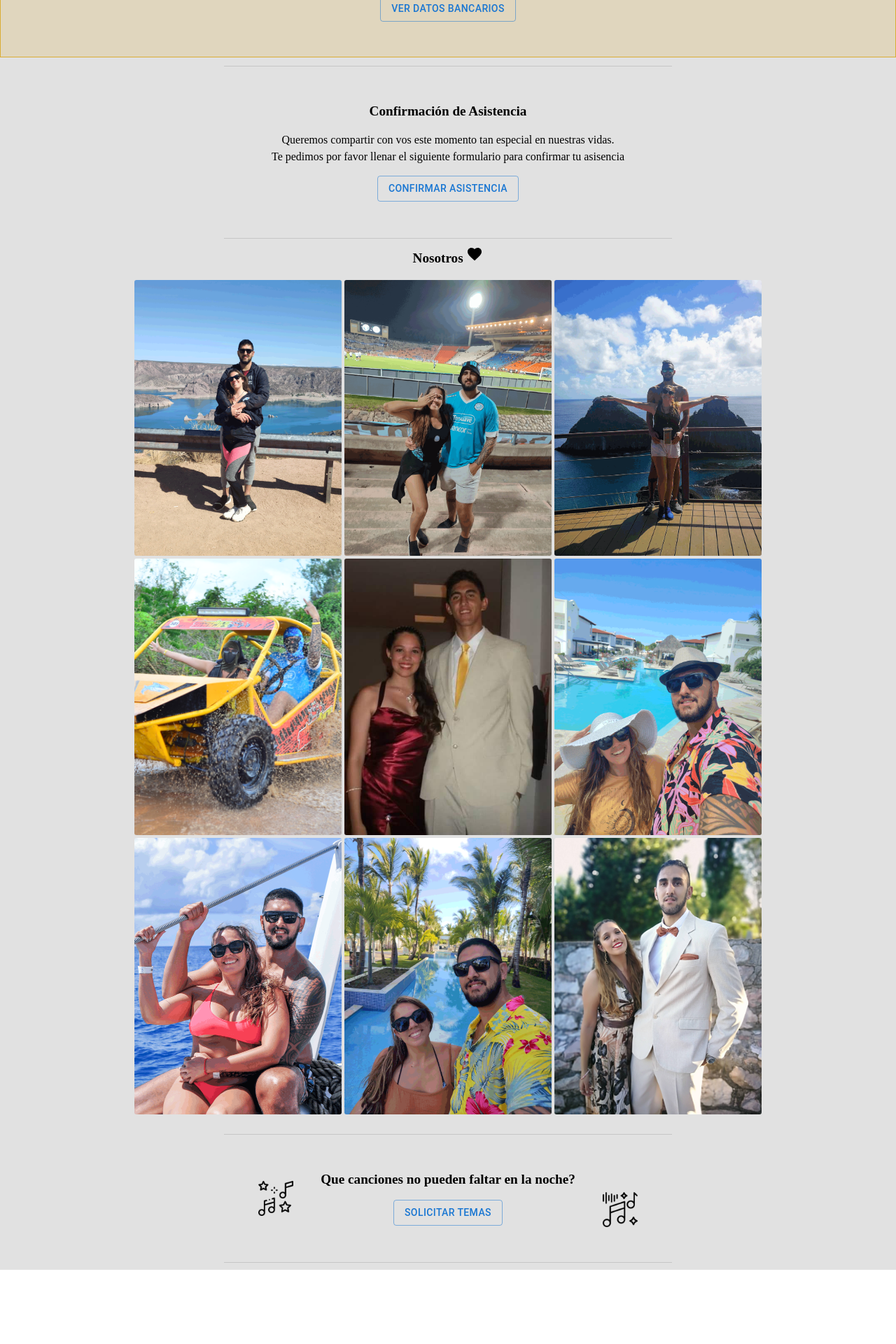
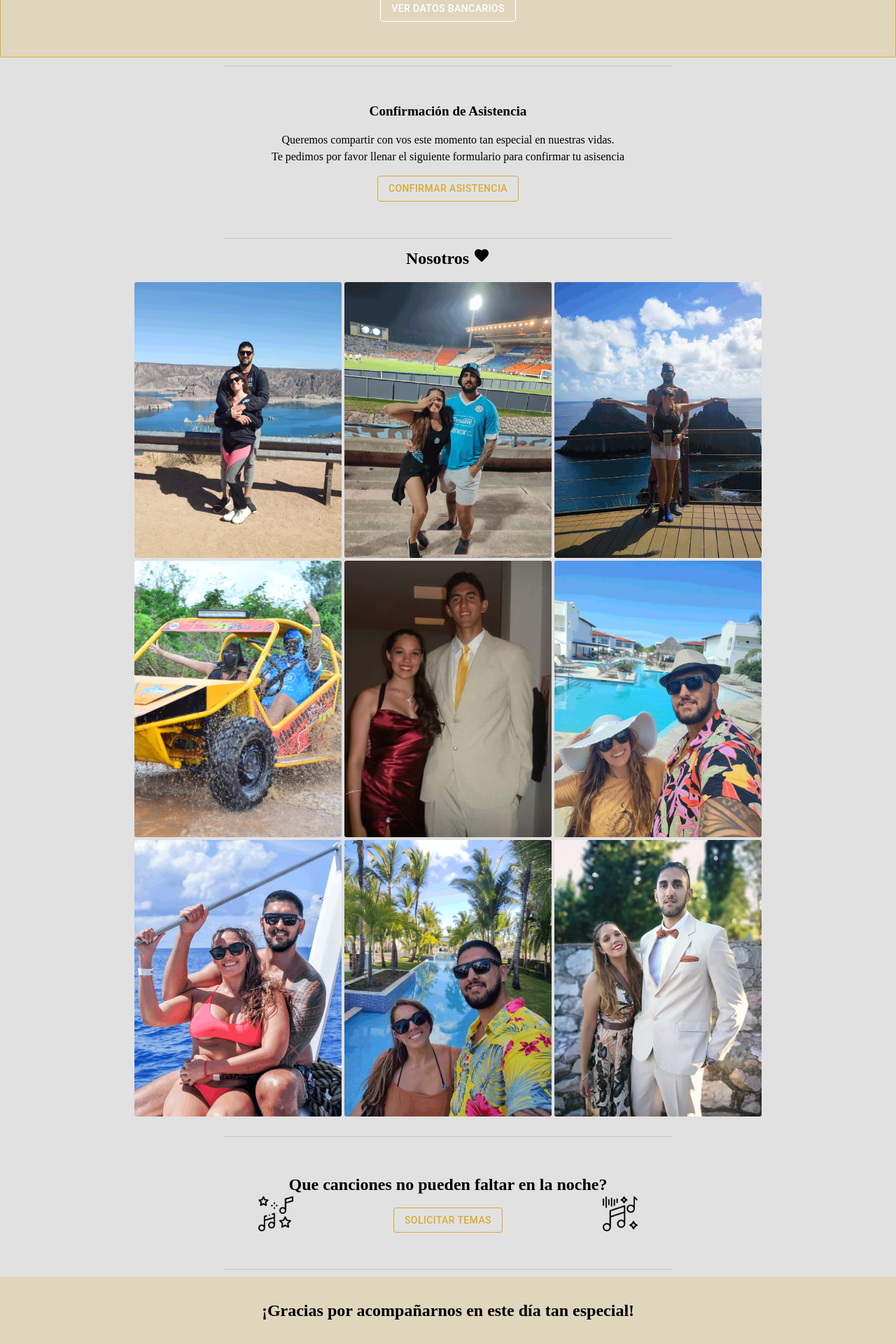
Before and after one commit to Facundo-Lazcano/wedding, a React (Vite) app: page / in a window 1280 px wide. Shown: the part 2005-3925 px from the top of the page at 70% size. Before the commit the page ends 3819 px from the top, so only its background shows below. Built offline with nearby package versions, Linux system fonts and the light colour scheme.

Commit message:
Greetings and style colours

```diff
--- a/src/App.jsx
+++ b/src/App.jsx
@@ -9,6 +9,7 @@ import Gifts from './components/Gifts'
 import Confirmation from './components/Confirmation'
 import AboutUs from './components/AboutUs'
 import Music from './components/Music'
+import Greetings from './components/Greetings'
 const styles = {
   main: {
     backgroundColor: '#e1e1e1',
@@ -50,6 +51,7 @@ export default function App () {
         <Divider style={styles.divider} />
         <Music />
         <Divider style={styles.divider} />
+        <Greetings />
       </Grid>
     </main>
   )
--- a/src/components/AboutUs.jsx
+++ b/src/components/AboutUs.jsx
@@ -12,11 +12,12 @@ const useStyles = isMobile => ({
     alignItems: 'center'
   },
   imageList: {
-    width: isMobile ? '100vw' : '70vw'
+    width: isMobile ? '100vw' : '70vw',
+    overflow: 'hidden'
   },
   title: {
     fontWeight: 'bolder',
-    fontSize: 'larger'
+    fontSize: isMobile ? '16px' : '24px'
   },
   image: { borderRadius: '3px' },
   imageHover: {
--- a/src/components/Confirmation.jsx
+++ b/src/components/Confirmation.jsx
@@ -58,6 +58,10 @@ const useStyles = isMobile => ({
   },
   textfield: {
     minWidth: '18%'
+  },
+  button: {
+    color: 'rgb(219,172,52)',
+    borderColor: 'rgb(219,172,52)'
   }
 })
 
@@ -156,7 +160,7 @@ function ConfirmationModal () {
   }
   return (
     <Grid>
-      <Button variant='outlined' onClick={handleOpen}>
+      <Button style={styles.button} variant='outlined' onClick={handleOpen}>
         Confirmar Asistencia
       </Button>
       <Modal
--- a/src/components/Gifts.jsx
+++ b/src/components/Gifts.jsx
@@ -60,6 +60,10 @@ const useStyles = isMobile => ({
     top: '40%',
     right: isMobile ? '2%' : '27%',
     height: '50px'
+  },
+  button: {
+    color: 'white',
+    borderColor: 'white'
   }
 })
 export default function Gifts () {
@@ -135,7 +139,11 @@ function BankDetailsModal () {
   const [aliasCopy, setAliasCopy] = useState('')
   return (
     <Grid>
-      <Button variant='outlined' onClick={handleOpenModal}>
+      <Button
+        style={styles.button}
+        variant='outlined'
+        onClick={handleOpenModal}
+      >
         Ver datos bancarios
       </Button>
       <Modal
--- /dev/null
+++ b/src/components/Greetings.jsx
@@ -0,0 +1,29 @@
+import { Grid } from '@mui/material'
+import useIsMobile from '../hooks/useIsMobile'
+
+const useStyles = isMobile => ({
+  greetingsContainer: {
+    display: 'flex',
+    flexDirection: 'column',
+    justifyContent: 'center',
+    alignItems: 'center',
+    padding: '30px 0 ',
+    position: 'relative',
+    backgroundColor: 'rgba(219,172,52,0.2)'
+  },
+  text: {
+    fontWeight: 'bolder',
+    fontSize: isMobile ? '16px' : '24px',
+    textAlign: 'center'
+  }
+})
+export default function Greetings () {
+  const styles = useStyles(useIsMobile())
+  return (
+    <Grid style={styles.greetingsContainer}>
+      <Grid style={styles.text}>
+        ¡Gracias por acompañarnos en este día tan especial!
+      </Grid>
+    </Grid>
+  )
+}
--- a/src/components/Music.jsx
+++ b/src/components/Music.jsx
@@ -37,24 +37,18 @@ const useStyles = isMobile => ({
     display: 'flex',
     justifyContent: 'space-between'
   },
-  inputWithCheckbox: {
-    width: isMobile ? '60%' : '75%'
-  },
-  text: {
+  title: {
+    fontWeight: 'bold',
+    fontSize: isMobile ? '16px' : '24px',
     marginBottom: '15px',
     textAlign: 'center'
   },
-  title: {
-    fontWeight: 'bold',
-    fontSize: 'larger',
-    marginBottom: '15px'
-  },
   textfield: {
-    minWidth: '18%'
+    minWidth: '50%'
   },
   music: {
     position: 'absolute',
-    top: '20%',
+    top: '40%',
     left: isMobile ? '2%' : '27%',
     height: '50px'
   },
@@ -63,6 +57,10 @@ const useStyles = isMobile => ({
     top: '40%',
     right: isMobile ? '2%' : '27%',
     height: '50px'
+  },
+  button: {
+    color: 'rgb(219,172,52)',
+    borderColor: 'rgb(219,172,52)'
   }
 })
 
@@ -143,7 +141,7 @@ function MusicModal () {
   }
   return (
     <Grid>
-      <Button variant='outlined' onClick={handleOpen}>
+      <Button style={styles.button} variant='outlined' onClick={handleOpen}>
         Solicitar temas
       </Button>
       <Modal
```
